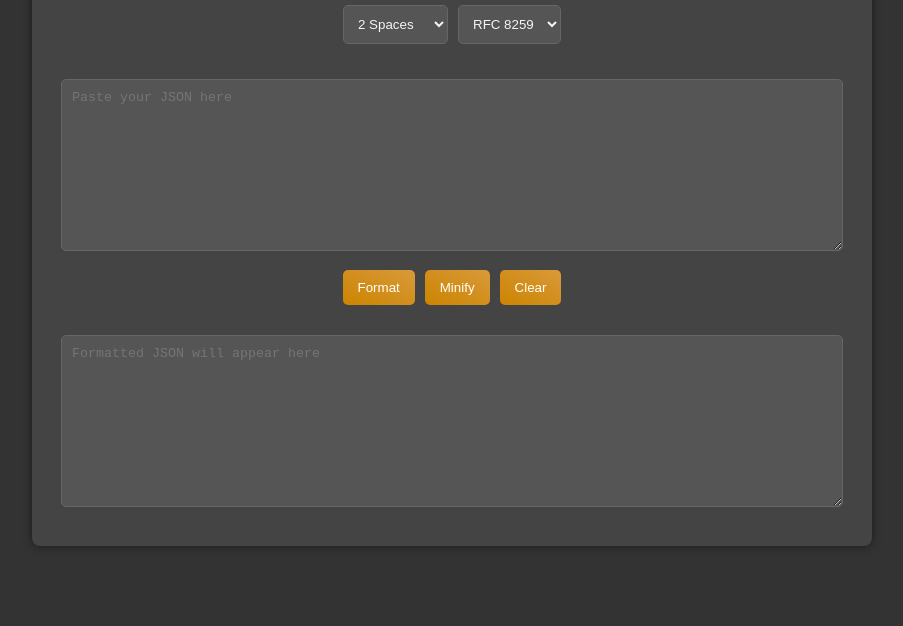
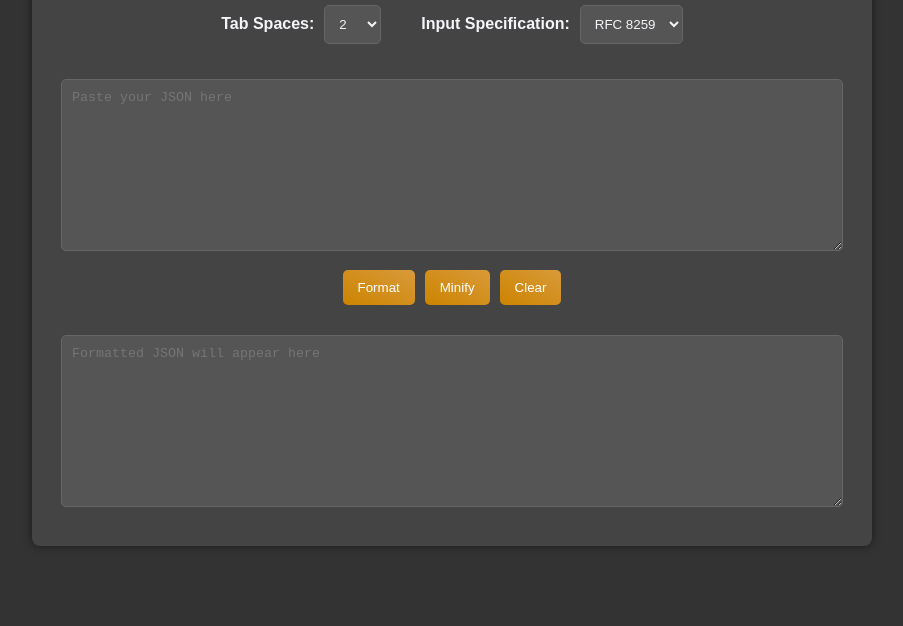
Before and after one commit to ameysh/sleek-json, a website: page index.html in a window 1280 px wide. Shown: the part 174-800 px from the top of the page, without its empty margins (188-1091 px from the left). Drawn offline with nearby package versions, Linux system fonts and the light colour scheme.

Commit message:
Enhance form layout by adding labels for select inputs and adjusting styles for better alignment

```diff
--- a/index.html
+++ b/index.html
@@ -11,28 +11,34 @@
       <button id="themeToggle" onclick="toggleTheme()">🌙</button>
       <h1>Sleek JSON Formatter</h1>
       <div class="options">
+        <div>
+          <label for="tabSpaceSelect">Tab Spaces:</label>
           <select id="tabSpaceSelect">
-          <option value="1">1 Space</option>
-          <option value="2" selected>2 Spaces</option>
-          <option value="3">3 Spaces</option>
-          <option value="4">4 Spaces</option>
-          <option value="5">5 Spaces</option>
-          <option value="6">6 Spaces</option>
-          <option value="7">7 Spaces</option>
-          <option value="8">8 Spaces</option>
-          <option value="9">9 Spaces</option>
-          <option value="10">10 Spaces</option>
-          <option value="11">11 Spaces</option>
-          <option value="12">12 Spaces</option>
-          <option value="13">13 Spaces</option>
-          <option value="14">14 Spaces</option>
-          <option value="15">15 Spaces</option>
-          <option value="16">16 Spaces</option>
+            <option value="1">1</option>
+            <option value="2" selected>2</option>
+            <option value="3">3</option>
+            <option value="4">4</option>
+            <option value="5">5</option>
+            <option value="6">6</option>
+            <option value="7">7</option>
+            <option value="8">8</option>
+            <option value="9">9</option>
+            <option value="10">10</option>
+            <option value="11">11</option>
+            <option value="12">12</option>
+            <option value="13">13</option>
+            <option value="14">14</option>
+            <option value="15">15</option>
+            <option value="16">16</option>
           </select>
+        </div>
+        <div>
+          <label for="specificationSelect">Input Specification:</label>
           <select id="specificationSelect">
             <option value="RFC8259">RFC 8259</option>
             <option value="JSON5">JSON5</option>
           </select>
+        </div>
       </div>
       <textarea id="jsonInput" placeholder="Paste your JSON here"></textarea>
       <div class="buttons">
--- a/styles/styles.css
+++ b/styles/styles.css
@@ -128,8 +128,14 @@ body.dark .error {
 .options {
   display: flex;
   justify-content: center;
-  gap: 10px;
+  gap: 40px;
   margin-bottom: 20px;
+}
+
+.options > div {
+  display: flex;
+  align-items: center;
+  gap: 5px;
 }
 
 select {
@@ -146,3 +152,10 @@ body.dark select {
   color: #f4f4f9;
   border: 1px solid #666;
 }
+
+label {
+  font-weight: bold;
+  margin-right: 5px;
+  display: flex;
+  align-items: center;
+}
```
Lines whose indentation alone changed are shown as unchanged.
